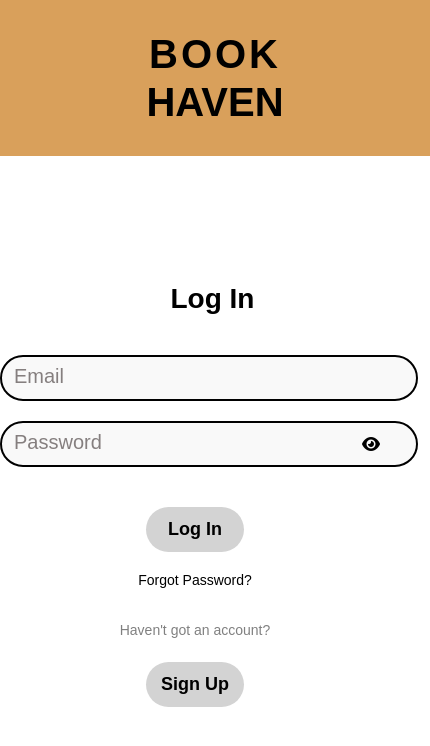
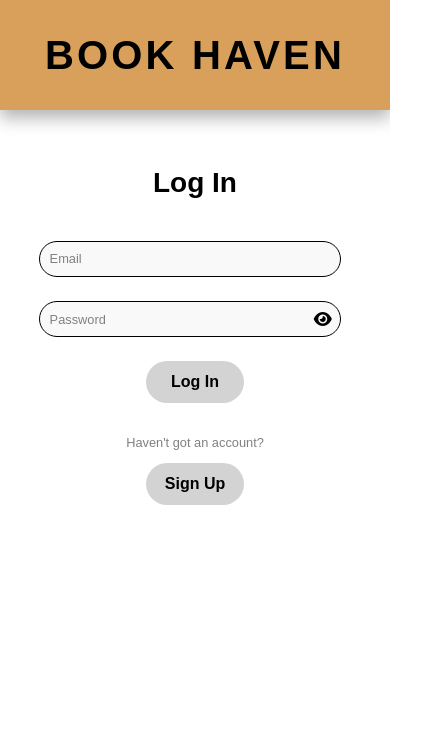
Before and after one commit to remidesjardins/bookstore_04, a Vue app in the folder front-end/: page /login in a window 390 px wide. Shown: the top 746 px of the page, 430 px wide, since content can reach past the window. Built offline with nearby package versions, Linux system fonts and the light colour scheme.

Commit message:
Responsive Log In and Sign Up

```diff
--- a/front-end/src/router/index.js
+++ b/front-end/src/router/index.js
@@ -11,7 +11,7 @@ const routes = [
         path: '/',
         name: 'Home',
         component: Home,
-        meta: { requiresAuth: true }, // Indique que la route nécessite une authentification
+        meta: { requiresAuth: true }, // Indique que la route nénpmcessite une authentification
     },
     {
 
--- a/front-end/src/views/LogIn.vue
+++ b/front-end/src/views/LogIn.vue
@@ -1,9 +1,7 @@
 <template>
   <header class="app-header">
     <div class="logo">
-      <span>BOOK</span>
-      <br />
-      <span>HAVEN</span>
+      <span>BOOK HAVEN</span>
     </div>
   </header>
   <div class="login-container">
@@ -37,11 +35,6 @@
 
       <!-- Submit Button -->
       <button type="submit" class="submit-btn">Log In</button>
-
-      <!-- Forgot Password Link -->
-      <p class="forgot-password">
-        <a href="/forgot-password">Forgot Password?</a>
-      </p>
 
       <!-- Haven't got an account? Section -->
       <p class="no-account">Haven't got an account?</p>
@@ -94,23 +87,25 @@ export default {
   }
 };
 </script>
+
 <style scoped>
 .app-header {
   display: flex;
   background-color: #d9a05b;
   justify-content: center;
   align-items: center;
-  padding: 20px;
+  padding: 1.3rem 0;
   z-index: 1001;
   width: 100%;
   position: absolute;
   top: 0;
+  box-shadow: 0 8px 16px rgba(0, 0, 0, 0.3);
 }
 
 /* Style for the logo */
 .logo {
-  font-size: 40px; /* Increased font size for emphasis */
-  padding: 10px;
+  font-size: 2.5rem; /* Increased font size for emphasis */
+  padding: .65rem;
   font-weight: bold;
   color: black;
   line-height: 1.2;
@@ -118,7 +113,7 @@ export default {
 }
 
 .logo span:first-child {
-  letter-spacing: 3px; /* Adds some spacing between letters */
+  letter-spacing: .2rem; /* Adds some spacing between letters */
 }
 
 /* Adjust login container */
@@ -127,38 +122,38 @@ export default {
   flex-direction: column;
   align-items: center;
   justify-content: flex-start;
-  height: calc(100vh - 80px);
+  height: calc(100vh - 80vw);
   font-family: Arial, sans-serif;
-  padding-top: 250px;
+  padding-top: 9rem;
   box-sizing: border-box;
 }
 
 h2 {
-  font-size: 28px;
-  margin-bottom: 30px;
+  font-size: 1.75rem;
+  margin: .8rem 0 2rem 0;
   font-weight: bold;
 }
 
 form {
   width: 100%;
-  max-width: 400px; /* Width adjustment for the login form */
+  max-width: 25rem; /* Width adjustment for the login form */
   display: flex;
   flex-direction: column;
   align-items: center;
 }
 
 .form-group {
-  width: 100%;
-  margin-bottom: 20px;
+  width: 80%;
+  margin-bottom: 1.5rem;
   position: relative;
 }
 
 .form-group input {
-  width: 100%;
-  padding: 12px;
-  font-size: 16px;
-  border: 2px solid #000;
-  border-radius: 25px;
+  width: 90%;
+  padding: .60rem;
+  font-size: .8rem;
+  border: .1rem solid #000;
+  border-radius: 5rem;
   outline: none;
   text-align: left;
   background-color: #f9f9f9;
@@ -170,39 +165,27 @@ form {
 
 .password-group i {
   position: absolute;
-  right: 10px;
+  right: 1.2rem;
   top: 50%;
   transform: translateY(-50%);
   cursor: pointer;
 }
 
-input::placeholder {
-  color: #bbb;
-  font-size: 14px;
-}
-
 button.submit-btn {
   width: 25%;
-  padding: 12px;
+  padding: .75rem;
   border: none;
-  border-radius: 25px;
+  border-radius: 5rem;
   background-color: #d3d3d3;
   color: black;
-  font-size: 18px;
+  font-size: 1rem;
   font-weight: bold;
   cursor: pointer;
-  margin-top: 20px;
+  margin: 0;
 }
 
 button.submit-btn:hover {
   background-color: #a9a9a9;
-}
-
-.forgot-password {
-  margin-top: 20px;
-  font-size: 14px;
-  color: gray;
-  text-align: center;
 }
 
 .forgot-password a {
@@ -212,23 +195,23 @@ button.submit-btn:hover {
 
 /* New Sign-up section */
 .no-account {
-  margin-top: 20px;
-  font-size: 14px;
+  margin-top: 2rem;
+  font-size: .8rem;
   color: gray;
   text-align: center;
 }
 
 button {
   width: 25%;
-  padding: 12px;
+  padding: .75rem;
   border: none;
-  border-radius: 25px;
+  border-radius: 5rem;
   background-color: #d3d3d3;
   color: black;
-  font-size: 18px;
+  font-size: 1rem;
   font-weight: bold;
   cursor: pointer;
-  margin-top: 10px;
+  margin: 0 0 1rem 0;
 }
 
 button.sign-in-btn:hover {
@@ -237,26 +220,14 @@ button.sign-in-btn:hover {
 
 input::placeholder {
   color: #857f7f;
-  font-size: 20px;
+  font-size: .8rem;
   text-align: left;
-}
-
-.error {
-  color: #e74c3c;
-  font-size: 12px;
-  margin-top: 5px;
-  text-align: center;
-}
-
-.success-message {
-  color: #2ecc71;
-  margin-top: 20px;
-  text-align: center;
 }
 
 .server-error {
   color: #e74c3c;
-  margin-top: 20px;
+  font-size: .8rem;
   text-align: center;
+  margin-top: 0;
 }
 </style>
--- a/front-end/src/views/SignIn.vue
+++ b/front-end/src/views/SignIn.vue
@@ -1,9 +1,7 @@
 <template>
   <header class="app-header">
     <div class="logo">
-      <span>BOOK</span>
-      <br />
-      <span>HAVEN</span>
+      <span>BOOK HAVEN</span>
     </div>
   </header>
   <div class="signup-container">
@@ -32,7 +30,7 @@
       </div>
 
       <!-- Role Field -->
-      <div class="form-group">
+      <div class="form-group" id="role-field">
         <select v-model="role" required>
           <option value="" disabled>Select a role</option>
           <option value="user">User</option>
@@ -161,6 +159,7 @@ export default {
     },
   },
 };
+
 </script>
 
 <style scoped>
@@ -169,17 +168,18 @@ export default {
   background-color: #d9a05b;
   justify-content: center;
   align-items: center;
-  padding: 20px;
+  padding: 1.3rem 0;
   z-index: 1001;
   width: 100%;
   position: absolute;
   top: 0;
+  box-shadow: 0 8px 16px rgba(0, 0, 0, 0.3);
 }
 
 /* Style for the logo */
 .logo {
-  font-size: 40px;
-  padding: 10px;
+  font-size: 2.5rem;
+  padding: .65rem;
   font-weight: bold;
   color: black;
   line-height: 1.2;
@@ -187,7 +187,7 @@ export default {
 }
 
 .logo span:first-child {
-  letter-spacing: 3px;
+  letter-spacing: .2rem;
 }
 
 .signup-container {
@@ -195,21 +195,21 @@ export default {
   flex-direction: column;
   align-items: center;
   justify-content: flex-start;
-  height: calc(100vh - 80px);
+  height: calc(100vh - 80vw);
   font-family: Arial, sans-serif;
-  padding-top: 250px;
+  padding-top: 9rem;
   box-sizing: border-box;
 }
 
 h2 {
-  font-size: 28px;
-  margin-bottom: 30px;
+  font-size: 1.75rem;
+  margin: .8rem 0 2rem 0;
   font-weight: bold;
 }
 
 form {
   width: 100%;
-  max-width: 800px; /* Increase width for multiple columns */
+  max-width: 50rem; /* Increase width for multiple columns */
   display: flex;
   flex-direction: column;
   align-items: center;
@@ -218,22 +218,22 @@ form {
 .form-row {
   display: flex;
   justify-content: space-between;
-  width: 100%;
-  margin-bottom: 40px;
+  width: 80%;
+  margin-bottom: 1.5rem;
 }
 
 .form-group {
-  width: 48%; /* Allow two fields to fit side-by-side */
+  width: 45%; /* Allow two fields to fit side-by-side */
   position: relative;
 }
 
 .form-group input,
 .form-group select {
-  width: 100%;
-  padding: 12px;
-  font-size: 20px;
-  border: 2px solid #000;
-  border-radius: 25px;
+  width: 90%;
+  padding: .60rem;
+  font-size: .8rem;
+  border: .1rem solid #000;
+  border-radius: 5rem;
   outline: none;
   text-align: left;
   background-color: #f9f9f9;
@@ -241,8 +241,17 @@ form {
 
 .form-group input::placeholder{
   color: #857f7f;
-  font-size: 20px;
+  font-size: .8rem;
   text-align: left;
+}
+
+.form-group select {
+  margin-right: 0;
+}
+
+#role-field {
+  display: flex;
+  justify-content: center;
 }
 
 .password-group {
@@ -251,39 +260,33 @@ form {
 
 .password-group i {
   position: absolute;
-  right: 10px;
+  right: 1rem;
   top: 50%;
   transform: translateY(-50%);
   cursor: pointer;
 }
 
-input::placeholder {
-  color: #bbb;
-  font-size: 14px;
-}
-
 button.submit-btn,
 button.login-btn {
-  width: 20%;
-  padding: 12px;
+  width: 12.5%;
+  padding: .75rem;
   border: none;
-  border-radius: 25px;
+  border-radius: 5rem;
   background-color: #d3d3d3;
   color: black;
-  font-size: 18px;
+  font-size: 1rem;
   font-weight: bold;
   cursor: pointer;
-  margin-top: 20px;
+  margin: 0 0 1rem 0;
 }
 
 button.submit-btn {
-  margin-top: 40px;
-  background-color: #c0c0c0;
+  margin-top: 1.5rem;
 }
 
 .already-account {
-  margin-top: 20px;
-  font-size: 14px;
+  margin-top: .8rem;
+  font-size: .8rem;
   color: gray;
   text-align: center;
 }
@@ -291,4 +294,8 @@ button.submit-btn {
 button:hover {
   background-color: #a9a9a9;
 }
+
+@media only screen and (max-width: 500px) {
+
+}
 </style>
```
Also changed, not shown: 1 other file (tests, documents, lock files or other folders).
